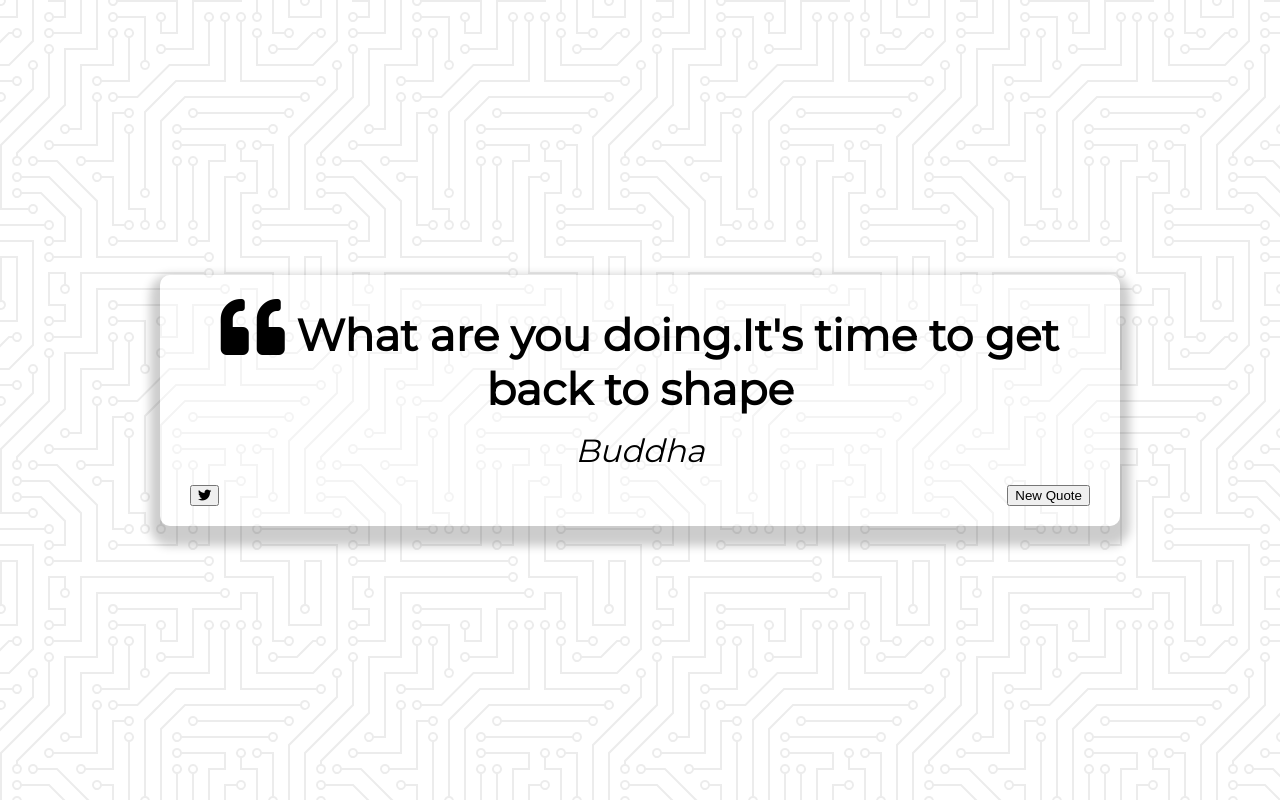
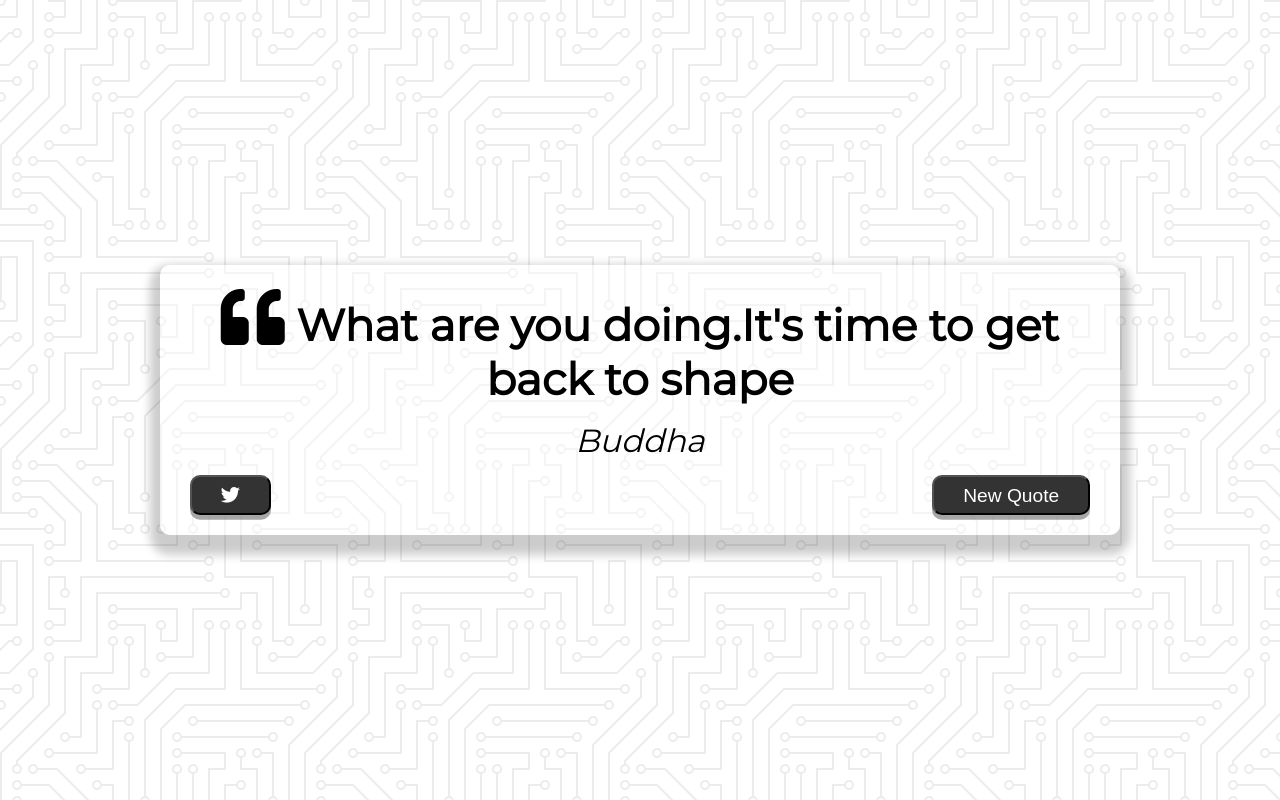
Before and after one commit to DelfinMong/Project_JavaScript, a plain HTML site: page Quote-Generator/index.html in a window 1280 px wide. Drawn offline with Linux system fonts and the light colour scheme.

Commit message:
buttonstyle

```diff
--- a/Quote-Generator/style.css
+++ b/Quote-Generator/style.css
@@ -52,6 +52,18 @@ body {
    justify-content: space-between;
 }
 
+button {
+  cursor: pointer;
+  font-size: 1.2rem;
+  height: 2.5rem;
+  border-radius: 10px;
+  color: #fff;
+  background: #333;
+  outline: none;
+  padding: 0.5rem 1.8rem;
+  box-shadow: 0 0.3rem rgba(121, 121, 121, 0.65);
+}
+
 /* Media Query: Tablet or Smaller */
 
 @media screen and (max-width: 1000px){
```
